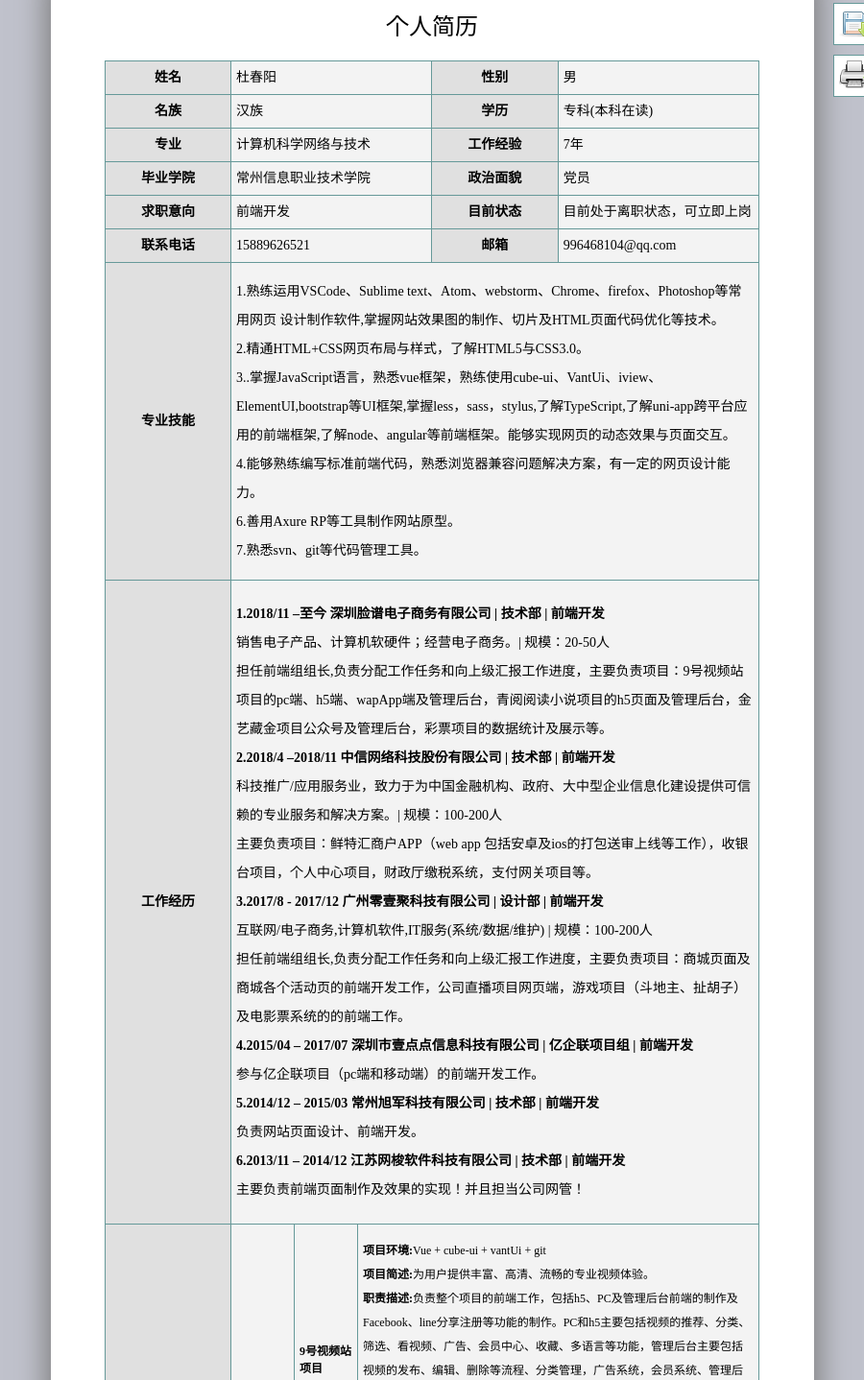
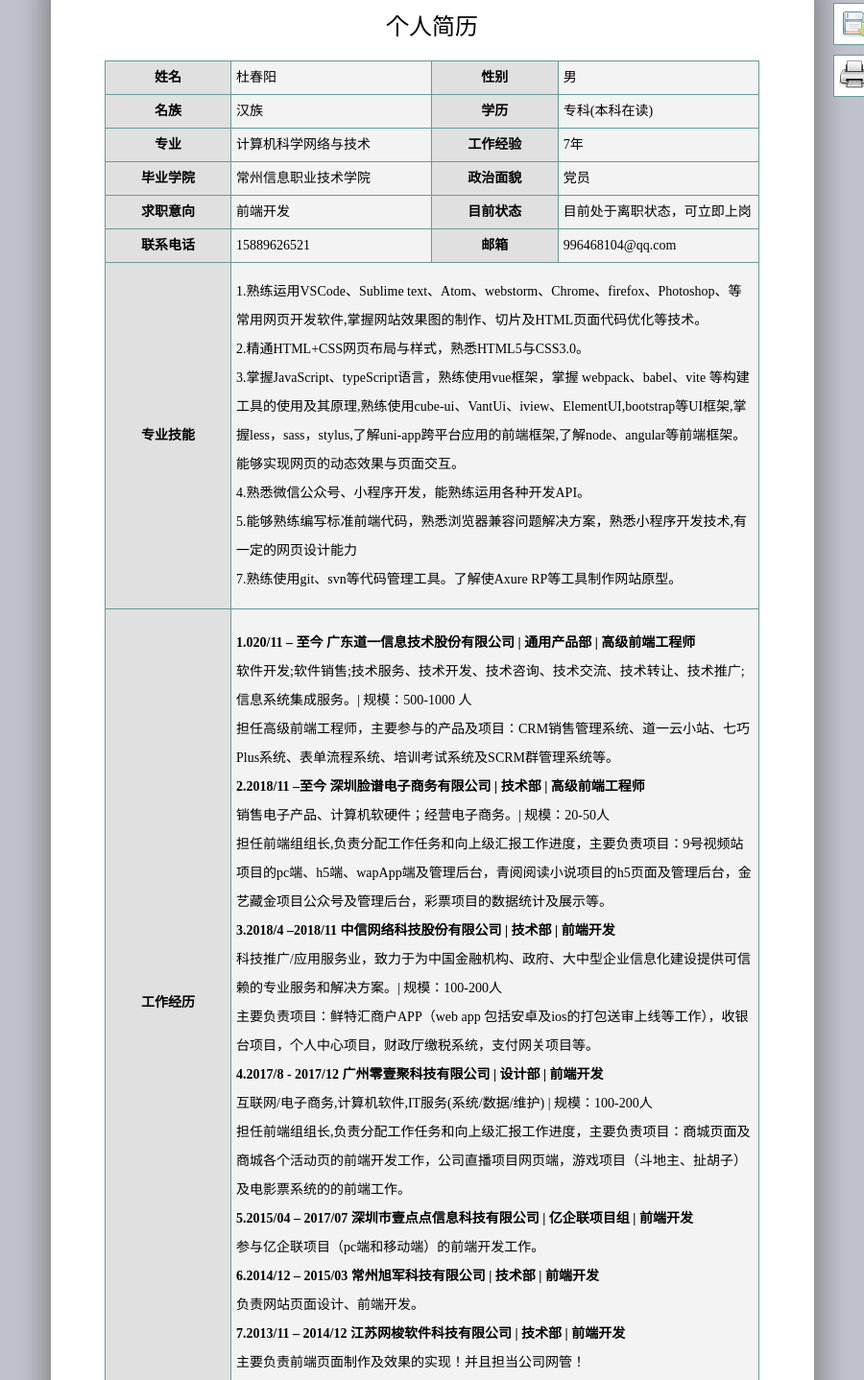
Before and after one commit to dlovel/dlovel.github.io, a plain HTML site: page index.html in a window 1280 px wide. Shown: the part 47-1485 px from the top of the page at 96% size, without its empty margins (190-1090 px from the left). Drawn offline with Linux system fonts and the light colour scheme.

Commit message:
2022-07-10更新

```diff
--- a/index.html
+++ b/index.html
@@ -142,12 +142,12 @@
 										<div class="table_column">
 											<div class="table_column_box">
 												<div class="table_skill">
-													<p>1.熟练运用VSCode、Sublime text、Atom、webstorm、Chrome、firefox、Photoshop等常用网页  设计制作软件,掌握网站效果图的制作、切片及HTML页面代码优化等技术。</p>
-													<p>2.精通HTML+CSS网页布局与样式，了解HTML5与CSS3.0。</p>
-													<p>3..掌握JavaScript语言，熟悉vue框架，熟练使用cube-ui、VantUi、iview、ElementUI,bootstrap等UI框架,掌握less，sass，stylus,了解TypeScript,了解uni-app跨平台应用的前端框架,了解node、angular等前端框架。能够实现网页的动态效果与页面交互。</p>
-													<p>4.能够熟练编写标准前端代码，熟悉浏览器兼容问题解决方案，有一定的网页设计能力。</p>
-													<p>6.善用Axure RP等工具制作网站原型。</p>
-													<p>7.熟悉svn、git等代码管理工具。</p>
+													<p>1.熟练运用VSCode、Sublime text、Atom、webstorm、Chrome、firefox、Photoshop、等常用网页开发软件,掌握网站效果图的制作、切片及HTML页面代码优化等技术。</p>
+													<p>2.精通HTML+CSS网页布局与样式，熟悉HTML5与CSS3.0。</p>
+													<p>3.掌握JavaScript、typeScript语言，熟练使用vue框架，掌握 webpack、babel、vite 等构建工具的使用及其原理,熟练使用cube-ui、VantUi、iview、ElementUI,bootstrap等UI框架,掌握less，sass，stylus,了解uni-app跨平台应用的前端框架,了解node、angular等前端框架。能够实现网页的动态效果与页面交互。</p>
+													<p>4.熟悉微信公众号、⼩程序开发，能熟练运⽤各种开发API。</p>
+													<p>5.能够熟练编写标准前端代码，熟悉浏览器兼容问题解决方案，熟悉小程序开发技术,有一定的网页设计能力</p>
+													<p>7.熟练使用git、svn等代码管理工具。了解使Axure RP等工具制作网站原型。</p>
 												</div>
 											</div>
 										</div>
@@ -163,20 +163,23 @@
 										<div class="table_column">
 											<div class="table_column_box">
 												<div class="table_experience">
-													<h3>1.2018/11 –至今 深圳脸谱电子商务有限公司 | 技术部 | 前端开发</h3>
+													<h3>1.020/11 – 至今 广东道一信息技术股份有限公司 | 通用产品部 | 高级前端工程师</h3>
+													  <p>软件开发;软件销售;技术服务、技术开发、技术咨询、技术交流、技术转让、技术推广;信息系统集成服务。| 规模：500-1000 人 </p>
+													  <p>担任高级前端工程师，主要参与的产品及项目：CRM销售管理系统、道一云小站、七巧Plus系统、表单流程系统、培训考试系统及SCRM群管理系统等。</p>
+													<h3>2.2018/11 –至今 深圳脸谱电子商务有限公司 | 技术部 | 高级前端工程师</h3>
 													  <p>销售电子产品、计算机软硬件；经营电子商务。| 规模：20-50人</p>
 													  <p>担任前端组组长,负责分配工作任务和向上级汇报工作进度，主要负责项目：9号视频站项目的pc端、h5端、wapApp端及管理后台，青阅阅读小说项目的h5页面及管理后台，金艺藏金项目公众号及管理后台，彩票项目的数据统计及展示等。</p>
-													<h3>2.2018/4 –2018/11 中信网络科技股份有限公司 | 技术部 | 前端开发</h3>
+													<h3>3.2018/4 –2018/11 中信网络科技股份有限公司 | 技术部 | 前端开发</h3>
 													  <p>科技推广/应用服务业，致力于为中国金融机构、政府、大中型企业信息化建设提供可信赖的专业服务和解决方案。| 规模：100-200人</p>
 													  <p>主要负责项目：鲜特汇商户APP（web app 包括安卓及ios的打包送审上线等工作），收银台项目，个人中心项目，财政厅缴税系统，支付网关项目等。</p>
-													<h3>3.2017/8 - 2017/12 广州零壹聚科技有限公司 | 设计部 | 前端开发</h3>
+													<h3>4.2017/8 - 2017/12 广州零壹聚科技有限公司 | 设计部 | 前端开发</h3>
 													  <p>互联网/电子商务,计算机软件,IT服务(系统/数据/维护) | 规模：100-200人</p>
 													  <p>担任前端组组长,负责分配工作任务和向上级汇报工作进度，主要负责项目：商城页面及商城各个活动页的前端开发工作，公司直播项目网页端，游戏项目（斗地主、扯胡子）及电影票系统的的前端工作。</p>
-													<h3>4.2015/04 – 2017/07 深圳市壹点点信息科技有限公司 | 亿企联项目组 | 前端开发</h3>
+													<h3>5.2015/04 – 2017/07 深圳市壹点点信息科技有限公司 | 亿企联项目组 | 前端开发</h3>
 													  <p>参与亿企联项目（pc端和移动端）的前端开发工作。</p>
-													<h3>5.2014/12 – 2015/03 常州旭军科技有限公司 | 技术部 | 前端开发</h3>
+													<h3>6.2014/12 – 2015/03 常州旭军科技有限公司 | 技术部 | 前端开发</h3>
 													  <p>负责网站页面设计、前端开发。</p>
-													<h3>6.2013/11 – 2014/12 江苏网梭软件科技有限公司 | 技术部 | 前端开发 </h3>
+													<h3>7.2013/11 – 2014/12 江苏网梭软件科技有限公司 | 技术部 | 前端开发 </h3>
 													  <p>主要负责前端页面制作及效果的实现！并且担当公司网管！</p>
 												</div>
 											</div>
```
Also changed, not shown: 2 other files.
